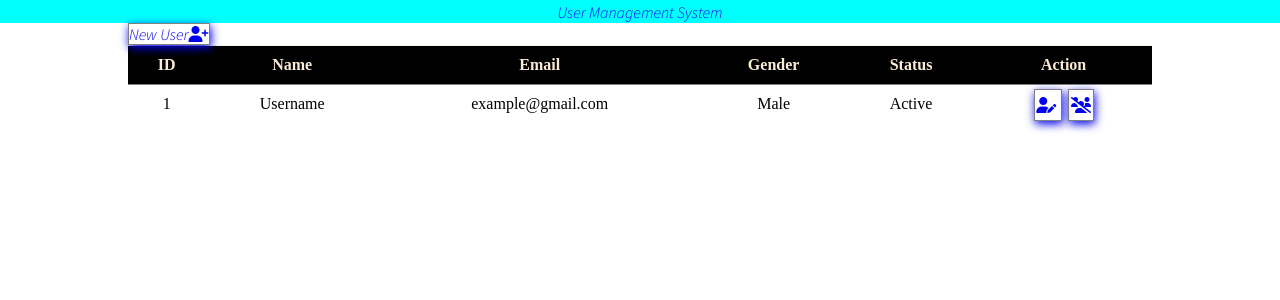
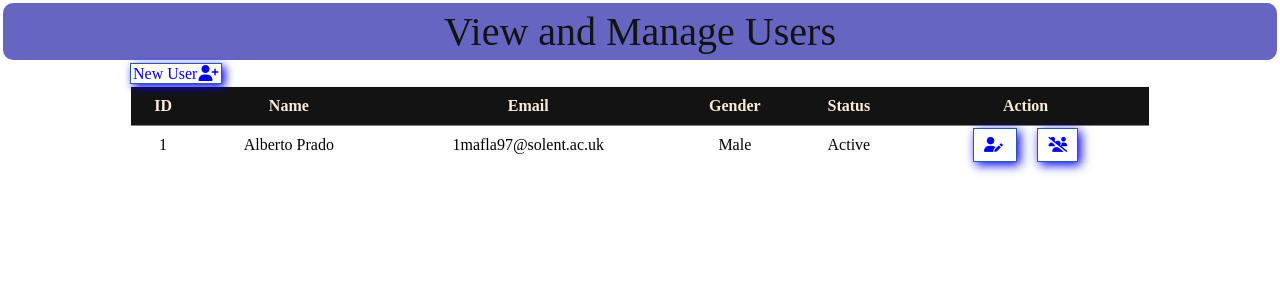
Before and after one commit to A0M0305/AdvDatabaseProject_CRUD, a Node server app: template views/home.html in a window 1280 px wide. Shown: the top 300 px of the page. Run offline with Node 20, Linux system fonts and the light colour scheme; the template is opened without the code that fills it, so the values that code supplies are empty; some libraries are stand-ins or nearby versions; some web fonts are replaced.

Commit message:
ReOrg CSS files

```diff
--- /dev/null
+++ b/assets/style/tableStyle.css
@@ -0,0 +1,31 @@
+table{
+    border-spacing: 0px;
+    width: 100%;
+}
+
+.table td, .table th{
+    padding: 10px;
+    vertical-align: top;
+    text-align: center;
+    border-top: 1px solid var(--border);
+}
+
+.table td>a.btn{
+    padding: 8px 8px;
+    font-size: 15px;
+    margin: 0 10px;
+}
+
+.table tr:hover{
+    background-color: rgba(184, 38, 38, 0.705);
+}
+.table tr:hover td>a{
+    box-shadow: none;
+    background-color: whitesmoke;
+}
+
+.table .thead-dark th{
+    color: antiquewhite;
+    background-color: var(--dark);
+    border-color: whitesmoke;
+}
--- a/assets/style/viewUsers.css
+++ b/assets/style/viewUsers.css
@@ -1,22 +1,21 @@
 @import url('https://fonts.googleapis.com/css2?family=Love+Light&family=Poppins:ital,wght@0,100;0,400;1,200&family=Raleway:wght@300&family=Source+Sans+Pro:ital,wght@1,300&display=swap');
 
 :root{
-    --dark: black;
+    --dark: rgb(20, 19, 19);
     --light: grey;
     --border: grey;
-    --border-btn: grey;
+    --border-btn: rgb(44, 87, 168);
 }
 
 *{
-    padding: 0;
+    padding: 1px;
     margin: 0;
     box-sizing: border-box;
 }
 
 a {
     text-decoration: none;
-    font-family: 'Source Sans Pro', sans-serif;
-
+    font-style: black;
 }
 
 .container{
@@ -25,14 +24,17 @@ a {
     margin-right: auto;
 }
 
+#header nav{
+    border-radius: 10px;
+    background-color: rgb(102, 102, 194);
+    padding: 3px 0;
+    width: 100%;
+}
 .nav-brand{
-    font-size: .1.5em;
-    font-weight: bold;
+    font-size: 40px;
 }
-
-.d-flex{
-    display: flex;
-    flex-wrap: wrap;
+.text-dark{
+    color: var(--dark);
 }
 
 .justify-between{
@@ -45,13 +47,12 @@ a {
 
 .border-shadow{
     border: 1px solid var(--border-btn);
-    box-shadow: 1px 3px 10px;
+    box-shadow: 3px 3px 10px;
 }
-
-.text-dark{
-    color: var(--dark);
+.d-flex{
+    display: flex;
+    flex-wrap: wrap;
 }
-
 .inline{
     display: inline-block;
 }
@@ -66,54 +67,15 @@ a {
     background-clip: text;
 }
 
-#header nav{
-    background-color: aqua;
-    padding: .1em 0;
-    width: 100%;
-}
-
 #site-main{
     margin-top: 20px;
-    font-family: 'Source Sans Pro', sans-serif;
 }
 
 #site-main .container .box-nav >a{
-    font-size: .1em;
+    font-size: 10px;
     padding: 5px 1px
 }
 
 #site-main .container .form{
     margin: 3px 0px;
 }
-
-table{
-    border-spacing: 0px;
-    width: 100%;
-
-}
-
-.table td, .table th{
-    padding: 10px;
-    vertical-align: top;
-    text-align: center;
-    border-top: 1px solid var(--border);
-}
-
-.table td>a.btn{
-    padding: .3em .1em;
-    font-size: .1.1em;
-    margin: 0 .2em;
-}
-
-.table tr:hover{
-    background-color: aquamarine;
-}
-.table tr:hover td>a{
-    box-shadow: none;
-}
-
-.table .thead-dark th{
-    color: antiquewhite;
-    background-color: var(--dark);
-    border-color: beige;
-}
--- a/views/home.html
+++ b/views/home.html
@@ -9,6 +9,7 @@
     integrity="sha512-10/jx2EXwxxWqCLX/hHth/vu2KY3jCF70dCQB8TSgNjbCVAC/8vai53GfMDrO2Emgwccf2pJqxct9ehpzG+MTw=="
     crossorigin="anonymous" referrerpolicy="no-referrer" />
     <link rel="stylesheet" href="/assets/style/viewUsers.css">
+    <link rel="stylesheet" href="/assets/style/tableStyle.css">
 
 </head>
 <body>
@@ -17,7 +18,7 @@
             <nav>
                 <div class="container">
                     <div class="text-center">
-                        <a href="/" class="nav-brand-text-dark">User Management System</a>
+                        <a href="/" class="nav-brand text-dark">View and Manage Users</a>
                     </div>
                 </div>
             </nav>
@@ -27,7 +28,7 @@
     <!-- Main Site -->
         <main id="site-container">
             <div class="container">
-                <div class="box-nav d-flex justify-between">
+                <div class="newInputBtn">
                     <a href="/add-user" class="border-shadow">
                         <span class="text-gradient">New User<i class="fa-solid fa-user-plus"></i></span>
                     </a>
@@ -48,8 +49,8 @@
                         <tbody>
                             <tr>
                                 <td>1</td>
-                                <td>Username</td>
-                                <td>example@gmail.com</td>
+                                <td>Alberto Prado</td>
+                                <td>1mafla97@solent.ac.uk</td>
                                 <td>Male</td>
                                 <td>Active</td>
                                 <td>
```
